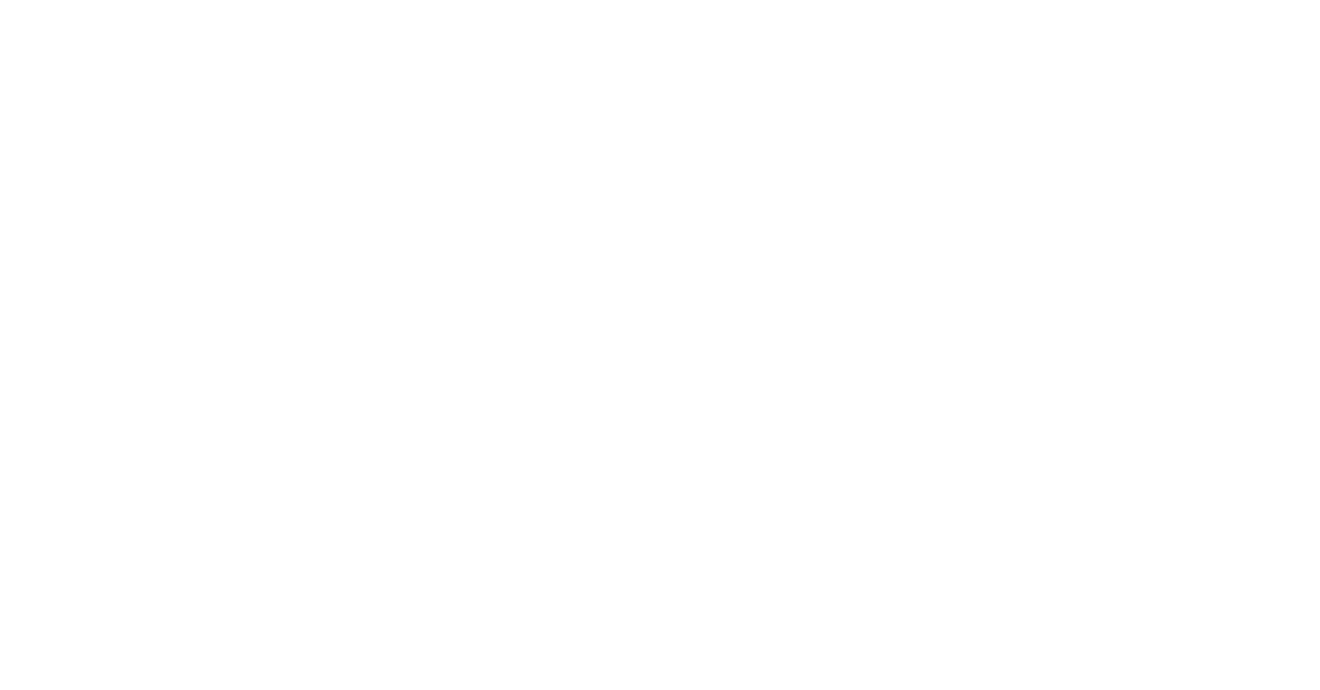
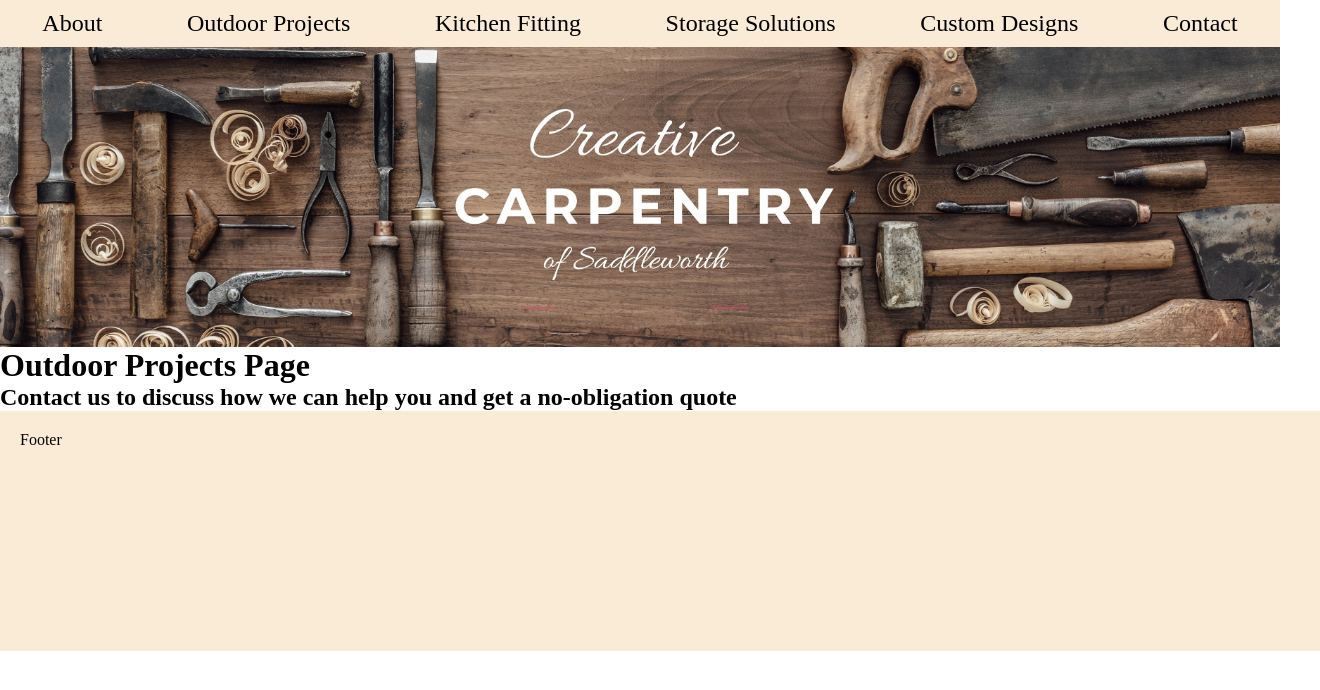
Before and after one commit to danny-817/creative_carpentry, a React (Vite) app: page /outdoorprojects in a window 1280 px wide. Before the commit this address had no page. Shown: the top 690 px of the page, 1320 px wide, since content can reach past the window. Built offline with nearby package versions, Linux system fonts and the light colour scheme.

Commit message:
added more buttons to the navbar for different types of projects

```diff
--- a/src/App.jsx
+++ b/src/App.jsx
@@ -1,4 +1,4 @@
-import { useState } from 'react'
+import { useState } from "react";
 import { BrowserRouter, Routes, Route } from "react-router-dom";
 // import Banner from "./assets/components/Banner.jsx"
 // import About from "./assets/components/About.jsx"
@@ -6,30 +6,47 @@
 // import Contact from "./assets/components/Contact.jsx"
 // import Navbar from './assets/components/Navbar.jsx'
 // import Projects from './assets/components/Projects.jsx';
-import Layout from './pages/Layout.jsx';
-import Home from './pages/Home.jsx';
-import About from './pages/About.jsx';
-import Projects from './pages/Projects.jsx';
-import Contact from './pages/Contact.jsx';
+import Layout from "./pages/Layout.jsx";
+import Home from "./pages/Home.jsx";
+import About from "./pages/About.jsx";
+import Projects from "./pages/Projects.jsx";
+import Contact from "./pages/Contact.jsx";
+import OutdoorProjectsPage from "./pages/Outdoor_Projects.jsx";
+import KitchenFittingPage from "./pages/Kitchen_Fitting.jsx";
+import StorageSolutionsPage from "./pages/Storage_Solutions.jsx";
+import CustomDesignsPage from "./pages/Custom_Designs.jsx";
 
 // import './App.css'
 
 function App() {
-
-
 	return (
-
 		<BrowserRouter>
 			<Routes>
-        <Route path='/' element={<Layout />}>
-          <Route index element={<Home />}/>
-          <Route path='about' element={<About />}/>
-          <Route path='projects' element={<Projects/>}/>
-          <Route path='contact' element={<Contact/>}/>
+				<Route path="/" element={<Layout />}>
+					<Route index element={<Home />} />
+					<Route path="about" element={<About />} />
+					<Route path="projects" element={<Projects />} />
+					<Route path="contact" element={<Contact />} />
+					<Route
+						path="outdoorprojects"
+						element={<OutdoorProjectsPage />}
+					/>
+					<Route
+						path="kitchenfitting"
+						element={<KitchenFittingPage />}
+					/>
+					<Route
+						path="storagesolutions"
+						element={<StorageSolutionsPage />}
+					/>
+					<Route
+						path="customdesigns"
+						element={<CustomDesignsPage />}
+					/>
 				</Route>
 			</Routes>
 		</BrowserRouter>
-  )
+	);
 }
 
-export default App
+export default App;
--- a/src/assets/components/Contact.jsx
+++ b/src/assets/components/Contact.jsx
@@ -1,8 +1,10 @@
-export default function Contact(){
-    return(
-        <div>
-            <h2>Contact</h2>
-            <p>This is the contact area</p>
-        </div>
-    )
+export default function Contact() {
+	return (
+		<div>
+			<h2>
+				Contact us to discuss how we can help you and get a
+				no-obligation quote
+			</h2>
+		</div>
+	);
 }
--- a/src/assets/components/Navbar.jsx
+++ b/src/assets/components/Navbar.jsx
@@ -28,7 +28,7 @@
 						Home
 					</Link>
 				</li>
-				<li className={styles.nav_button}>
+				{/* <li className={styles.nav_button}>
 					<Link
 						to="/projects"
 						onClick={() => {
@@ -37,7 +37,7 @@
 					>
 						Projects
 					</Link>
-				</li>
+				</li> */}
 				<li className={styles.nav_button}>
 					<Link
 						to="/about"
@@ -46,6 +46,47 @@
 						}}
 					>
 						About
+					</Link>
+				</li>
+				<li className={styles.nav_button}>
+					<Link
+						to="/outdoorprojects"
+						onClick={() => {
+							setIsOpen(!isOpen);
+						}}
+					>
+						Outdoor Projects
+					</Link>
+				</li>
+
+				<li className={styles.nav_button}>
+					<Link
+						to="/kitchenfitting"
+						onClick={() => {
+							setIsOpen(!isOpen);
+						}}
+					>
+						Kitchen Fitting
+					</Link>
+				</li>
+				<li className={styles.nav_button}>
+					<Link
+						to="/storagesolutions"
+						onClick={() => {
+							setIsOpen(!isOpen);
+						}}
+					>
+						Storage Solutions
+					</Link>
+				</li>
+				<li className={styles.nav_button}>
+					<Link
+						to="/customdesigns"
+						onClick={() => {
+							setIsOpen(!isOpen);
+						}}
+					>
+						Custom Designs
 					</Link>
 				</li>
 				<li className={styles.nav_button}>
--- /dev/null
+++ b/src/pages/Custom_Designs.jsx
@@ -0,0 +1,9 @@
+import Contact from "../assets/components/Contact";
+export default function CustomDesignPage(params) {
+	return (
+		<>
+			<h1>Custom Designs Page</h1>
+			<Contact />
+		</>
+	);
+}
--- /dev/null
+++ b/src/pages/Kitchen_Fitting.jsx
@@ -0,0 +1,10 @@
+import Contact from "../assets/components/Contact";
+
+export default function KitchenFittingPage() {
+	return (
+		<>
+			<h1>Kitchen Fitting Page</h1>
+			<Contact />
+		</>
+	);
+}
--- /dev/null
+++ b/src/pages/Outdoor_Projects.jsx
@@ -0,0 +1,10 @@
+import Contact from "../assets/components/Contact";
+
+export default function OutdoorProjectsPage() {
+	return (
+		<>
+			<h1>Outdoor Projects Page</h1>
+			<Contact />
+		</>
+	);
+}
--- /dev/null
+++ b/src/pages/Storage_Solutions.jsx
@@ -0,0 +1,9 @@
+import Contact from "../assets/components/Contact";
+export default function StorageSolutionsPage(params) {
+	return (
+		<>
+			<h1>Storage Solutions Page</h1>
+			<Contact />
+		</>
+	);
+}
```
Lines whose indentation alone changed are shown as unchanged.
